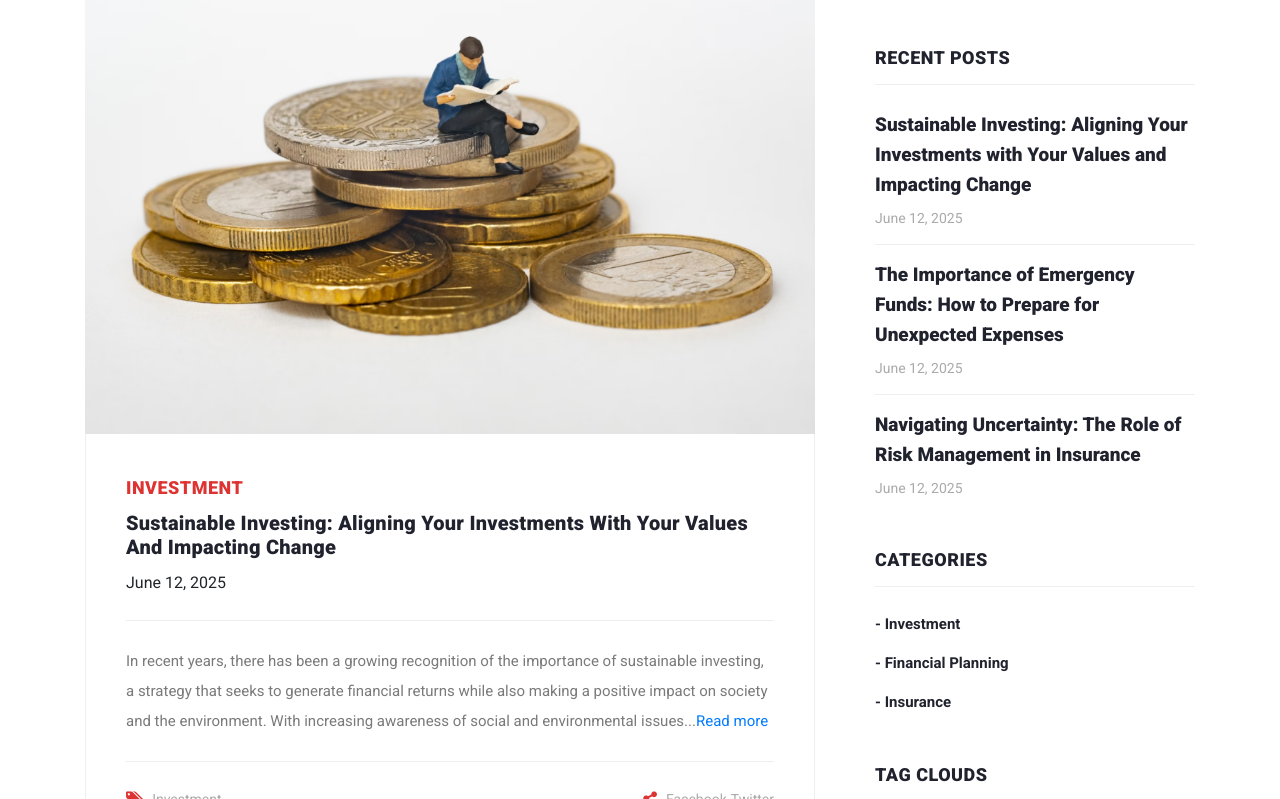
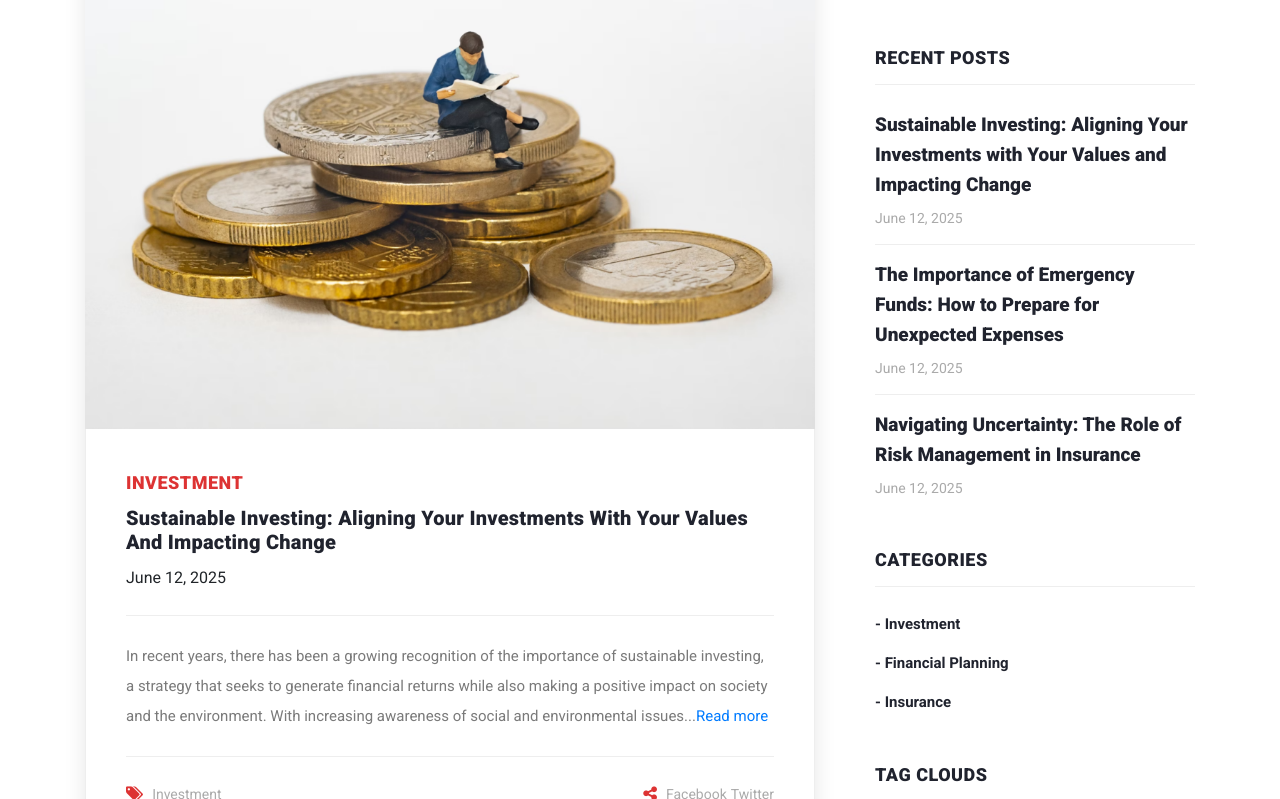
Before and after one commit to enigmatic-ads/genexfinance, a website: page public/index.html in a window 1280 px wide. In both pictures the pointer is over the element 450 px from the left and 1221 px from the top of the page. Shown: the part 822-1621 px from the top of the page. Drawn offline with nearby package versions, Linux system fonts and the light colour scheme.

Commit message:
added transition to blog cards

```diff
--- a/public/assets/css/templatemo-stand-blog.css
+++ b/public/assets/css/templatemo-stand-blog.css
@@ -399,6 +399,12 @@ header .navbar {
 
 .blog-posts .blog-post {
 	margin-bottom: 30px;
+	transition: transform 0.3s ease, box-shadow 0.3s ease;
+}
+
+.blog-posts .blog-post:hover {
+	transform: translateY(-5px);
+	box-shadow: 0 10px 20px rgba(0, 0, 0, 0.1);
 }
 
 .blog-posts .blog-thumb img {
```
